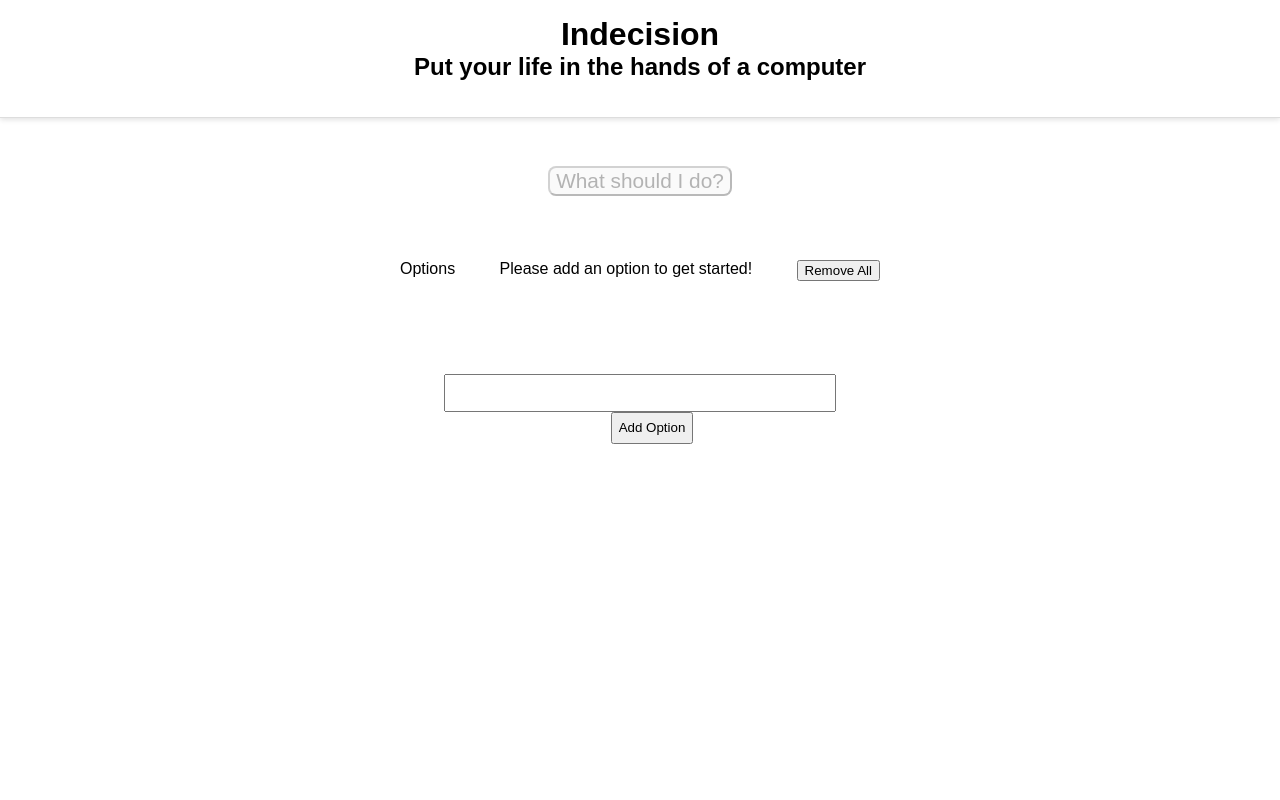
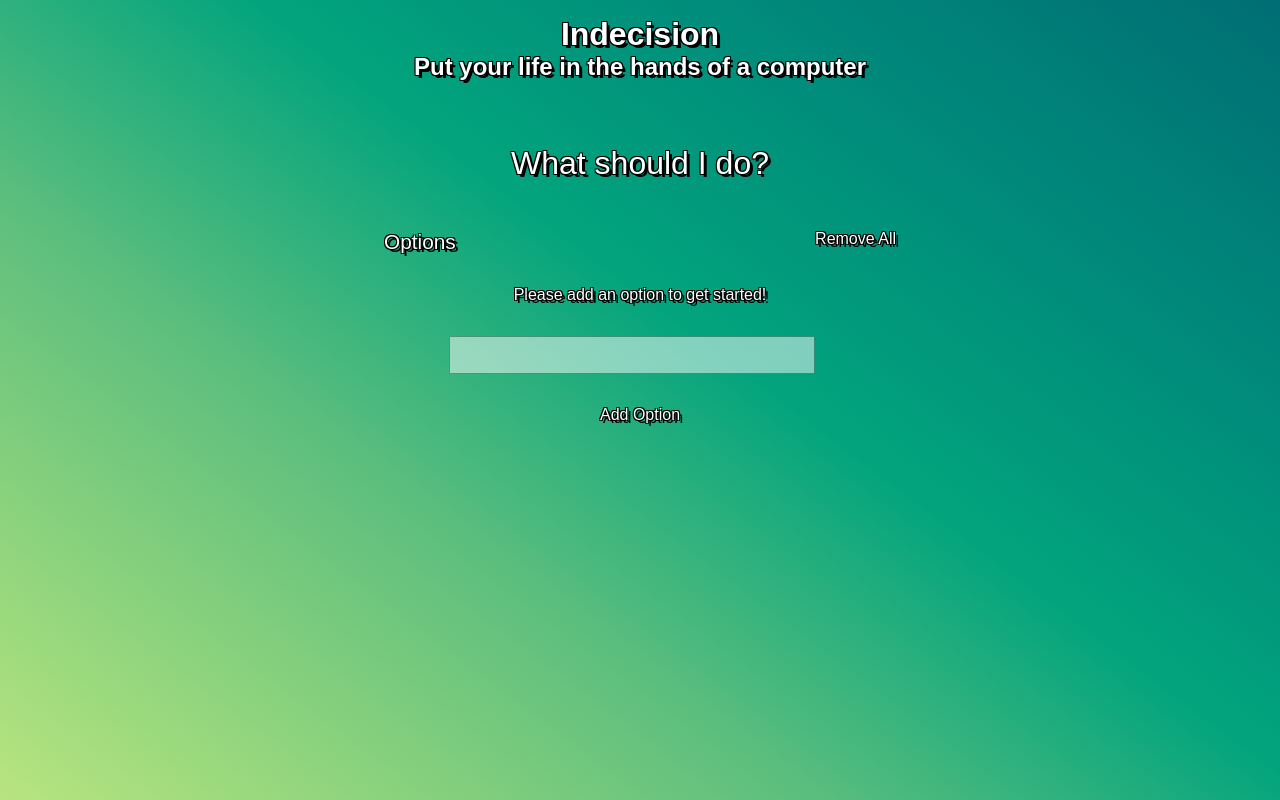
Before and after one commit to teddylopez/indecision, a React (Create React App) app: page / in a window 1280 px wide. Shown: the top 800 px of the page. Built offline with nearby package versions, Linux system fonts and the light colour scheme; a web font is replaced by a local one.

Commit message:
Styled application.

```diff
--- a/src/App.css
+++ b/src/App.css
@@ -1,6 +1,20 @@
+html {
+  height: 100%;
+  padding-bottom: 10rem;
+}
+
 body {
   text-align: center;
+  color: white;
   font-family: 'Timmana', sans-serif;
+  background: #fceabb; /* Old browsers */
+  background-image: linear-gradient(to right top, #D1EE81, #96D77D, #5CBE7D, #02A47D, #00897B, #006E74);
+  text-shadow:
+    3px 3px 0 #000,
+    -1px -1px 0 #000,
+    1px -1px 0 #000,
+    -1px 1px 0 #000,
+    1px 1px 0 #000;
 }
 
 ul {
@@ -22,54 +36,108 @@ h2 {
 }
 
 #main-btn {
-  font-size: 1.3rem;
-  border-radius: .5rem;
+  cursor: pointer;
+  font-size: 2rem;
   margin-top: 3rem;
   margin-bottom: 3rem;
 }
 
-#app-header {
-  border-bottom: 1px solid #DDDDDD;
-  -webkit-box-shadow: 0 2px 5px 0 rgba(0,0,0,.11);
-  box-shadow: 0 2px 5px 0 rgba(0,0,0,.11);
+#modal-btn {
+  cursor: pointer;
+  margin-top: 2rem;
+}
+
+#remove-btn {
+  cursor: pointer;
+}
+
+#remove-all {
+  cursor: pointer;
 }
 
 #option-header {
-  margin: 0 25rem;
+  margin: 2rem 30%;
+  display: flex;
+  justify-content: space-between;
+}
+
+#option-header span {
+  font-size: 1.3rem;
+}
+
+#add-form input {
+  height: 2rem;
+  margin-right: 1rem;
+  width: 70%;
+}
+
+#add-btn {
+  margin: 2rem 30%;
+  height: 3rem;
+  justify-content: space-between;
+}
+
+#add-option {
+  padding-top: 2rem;
+  cursor: pointer;
+}
+
+.options {
+  border: 1px solid #DDDDDD;
+  border-radius: 3px;
+  margin: 2rem 30%;
+  height: 3rem;
+  display: flex;
+  justify-content: space-between;
 }
 
 .left {
-  float: left;
+  padding-left: 2rem;
+  align-self: center;
 }
 
 .right {
-  float: right;
+  padding-right: 2rem;
+  align-self: center;
 }
 
-.options {
-  margin: 0 25rem;
-  padding-top: 2rem;
-  padding-left: 1rem;
+.modal {
+  padding-top: 7rem;
+  padding-bottom: 2rem;
+  background-color: #85D28B;
+  position: absolute;
+  top: 30%;
+  left: 30%;
+  right: 30%;
+  bottom: 30%;
 }
 
-.remove-btn {
-  margin-right: 1rem;
+.big-grow {
+  transition: all .5s ease-out;
 }
 
-#add-form {
-  margin: 0 25rem;
+.big-grow:hover {
+  transition: all .5s ease;
+  -webkit-transform: scale(1.3);
+  -ms-transform: scale(1.3);
+  transform: scale(1.3);
 }
 
-#add-form input {
-  width: 80%;
-  height: 2rem;
+.small-grow {
+  transition: all .5s ease-out;
+}
+.small-grow:hover {
+  transition: all .5s ease;
+  -webkit-transform: scale(1.3);
+  -ms-transform: scale(1.3);
+  transform: scale(1.3);
 }
 
-#add-form button {
-  margin-left: 1.5rem;
-  height: 2rem;
+.fade {
+  opacity:0.5;
+  transition: all .5s ease-out;
 }
 
-#add-btn {
-  padding-top: 5rem;
+.fade:hover {
+  opacity:1;
 }
--- a/src/components/Action.js
+++ b/src/components/Action.js
@@ -1,13 +1,13 @@
 import React, { Component } from 'react';
 
 const Action = (props) => (
-  <div>
-    <button id="main-btn"
+  <div className="big-grow">
+    <div id="main-btn"
       onClick={props.handlePick}
       disabled={!props.hasOptions}
     >
       What should I do?
-      </button>
+      </div>
   </div>
 );
 
--- a/src/components/AddOption.js
+++ b/src/components/AddOption.js
@@ -23,13 +23,13 @@ class AddOption extends Component {
 
     render() {
       return (
-        <div id="add-btn">
-          {this.state.error && <p>{this.state.error}</p>}
-          <form id="add-form" onSubmit={this.handleAddOption}>
-            <input type="text" name="option" />
-            <button>Add Option</button>
-          </form>
-        </div>
+          <div id="add-btn">
+            {this.state.error && <p>{this.state.error}</p>}
+            <form id="add-form" onSubmit={this.handleAddOption}>
+              <input type="text" name="option" className="fade"/>
+              <div id="add-option">Add Option</div>
+            </form>
+          </div>
       );
     }
   }
--- a/src/components/Option.js
+++ b/src/components/Option.js
@@ -4,14 +4,14 @@ const Option = (props) => (
   <div className="options">
     <div className="left">{props.optionText}</div>
     <div className="right">
-      <button
-        className="remove-btn"
+      <div
+        className="small-grow"
         onClick={(e) => {
           props.handleDeleteOption(props.optionText);
         }}
       >
-      remove
-      </button>
+      X
+      </div>
     </div>
   </div>
 );
--- a/src/components/OptionModal.js
+++ b/src/components/OptionModal.js
@@ -6,10 +6,10 @@ const OptionModal = (props) => (
     isOpen={!!props.selectedOption}
     onRequestClose={props.handleClearSelectedOption}
     contentLabel="Selected Option"
+    className="modal"
   >
-    <h3>Selected Option</h3>
-    {props.selectedOption && <p>{props.selectedOption}</p>}
-    <button onClick={props.handleClearSelectedOption}>Okay</button>
+    {props.selectedOption && <h1>{props.selectedOption}!</h1>}
+    <div id="modal-btn" onClick={props.handleClearSelectedOption}>Okay</div>
   </Modal>
 );
 
--- a/src/components/Options.js
+++ b/src/components/Options.js
@@ -2,9 +2,10 @@ import React from 'react';
 import Option from './Option';
 
 const Options = (props) => (
-  <div>
-  <div id="option-header"><div className="left">Options</div>
-    <button className="right" onClick={props.handleDeleteOptions}>Remove All</button>
+  <div id="options-container">
+    <div id="option-header">
+      <span>Options</span>
+      <div className="small-grow" onClick={props.handleDeleteOptions}>Remove All</div>
     </div>
       {props.options.length === 0 && <p>Please add an option to get started!</p>}
       {
```
Lines whose indentation alone changed are shown as unchanged.
